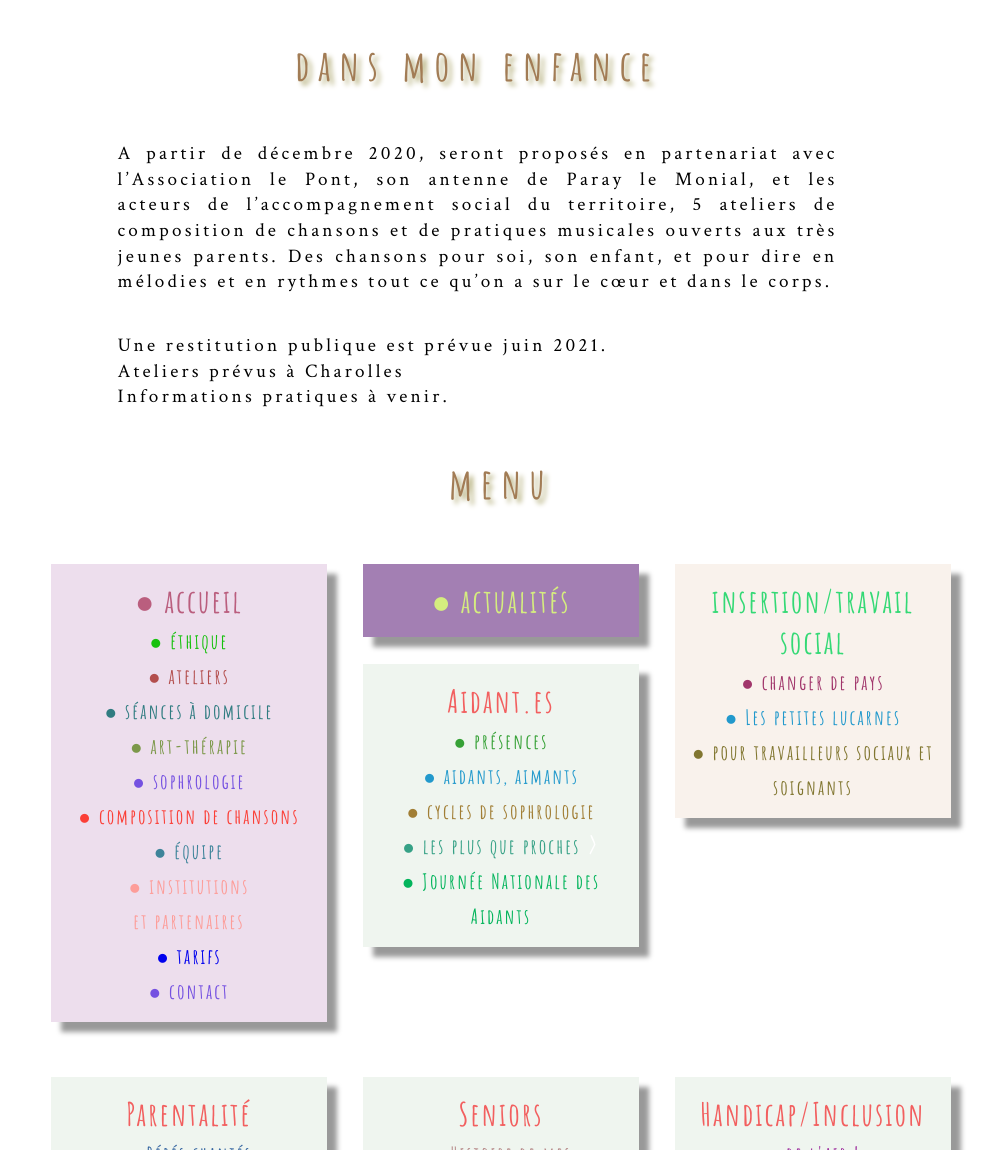
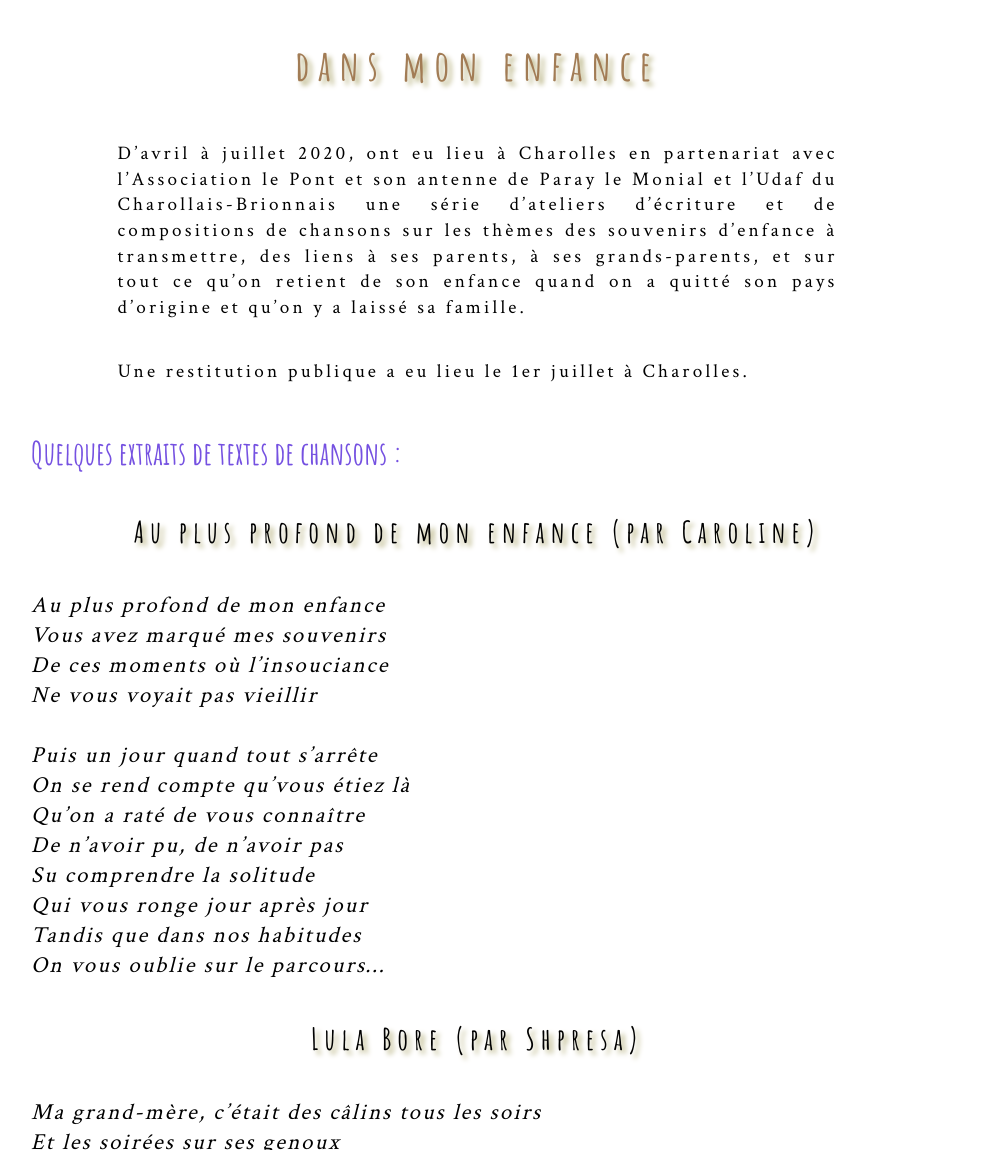
Before and after one commit to leshnik/revertouthaut, a Jekyll site: the page built from dans-mon-enfance.md, in a window 1280 px wide and 1400 px high. Shown: the part 250-1400 px from the top of the window, without its empty margins (139-1134 px from the left). Built offline with Jekyll 4.4.1, drawn with Linux system fonts in a browser that asks for light colours; some of the changed text lies outside the part shown.

```diff
--- a/dans-mon-enfance.md
+++ b/dans-mon-enfance.md
@@ -5,12 +5,115 @@
 ---
 
 <h1>dans mon enfance</h1>
-<p class="intro-text"> A partir de décembre 2020, seront proposés en partenariat avec l’Association le Pont, son antenne de Paray le Monial, et les acteurs de l’accompagnement social du territoire, 5 ateliers de composition de chansons et de pratiques musicales ouverts aux très jeunes parents. Des chansons pour soi, son enfant, et pour dire en mélodies et en rythmes tout ce qu’on a sur le cœur et dans le corps.
+<p class="intro-text"> D’avril à juillet 2020, ont eu lieu à Charolles en partenariat avec l’Association le Pont et son antenne de Paray le Monial et l’Udaf du Charollais-Brionnais une série d’ateliers d’écriture et de compositions de chansons sur les thèmes des souvenirs d’enfance à transmettre, des liens à ses parents, à ses grands-parents, et sur tout ce qu’on retient de son enfance quand on a quitté son pays d’origine et qu’on y a laissé sa famille.
 </p>
-<p class="intro-text">Une restitution publique est prévue juin 2021.<br>
+<p class="intro-text">Une restitution publique a eu lieu le 1er juillet à Charolles.
+</p>
+<h3 style="font-size:32px; color:#7551e1; text-align:left;">Quelques extraits de textes de chansons : </h3>
+<h4 style="color: black">Au plus profond de mon enfance (par Caroline)</h4>
+<cite style="line-height: 1.5rem;letter-spacing:.13rem;">Au plus profond de mon enfance<br>
+Vous avez marqué mes souvenirs<br>
+De ces moments où l’insouciance<br>
+Ne vous voyait pas vieillir<br>
+<br>
+Puis un jour quand tout s’arrête<br>
+On se rend compte qu’vous étiez là<br>
+Qu’on a raté de vous connaître<br>
+De n’avoir pu, de n’avoir pas<br>
+Su comprendre la solitude<br>
+Qui vous ronge jour après jour<br>
+Tandis que dans nos habitudes<br>
+On vous oublie sur le parcours...
+</cite>
 
-Ateliers prévus à Charolles<br>
+<h4 style="color: black">Lula Bore (par Shpresa)</h4>
+<cite style="line-height: 1.5rem;letter-spacing:.13rem;">
+Ma grand-mère, c’était des câlins tous les soirs<br>
+Et les soirées sur ses genoux<br>
+Et ma tête sur son sein<br>
+Elle me racontait des histoires un peu tristes<br>
+Mais elle m’a appris à apprécier les petites choses de la vie:<br>
+Le soleil qui brille<br>
+La pluie qui tombe<br>
+Les fleurs qui poussent <br>
+La Terre qui nous protège<br>
+Elle m’a appris à donner de l’amour maintenant<br>
+Dans le présent<br>
+Car elle disait que demain, c’est trop loin</cite>
 
-Informations pratiques à venir.
+<h4 style="color: black">Sortir de la cage (par Jaheda)</h4>
+<cite style="line-height: 1.5rem;letter-spacing:.13rem;">
+Sortir de la cage<br>
+Trouver la clé<br>
+Changer de pays<br>
+Pour respirer<br>
+Pouvoir m’exprimer<br>
+Pouvoir dire non<br>
+Arrêter de subir<br>
+Et m’échapper !<br>
+<br>
+Il y a des choses qui ne s’expriment pas. C’est dedans.<br>
+Une femme, elle a besoin de tendresse<br>
+Elle a besoin de mercis<br>
+Comment changer les nouvelles générations ?<br>
+Comment enlever les points d’interrogation ?<br>
+Changer de pays pour respirer<br>
+Et plus personne sur le dos pour me dire ce que j’ai à faire<br>
+Je veux que mes filles soient libres<br>
+Qu’elles choisissent leur vie<br>
+Et surtout leur mari</cite>
 
-</p>
+<!-- Slideshow container -->
+<div class="slideshow-container">
+
+  <!-- Full-width images with number and caption text -->
+<div class="mySlides">
+    <div class="numbertext">1 / 4</div>
+    <figure>
+      <img src="https://res.cloudinary.com/dnxcesebo/image/upload/f_auto,q_auto/v1630640804/whole-group1_yqxvc3.png">
+      <figcaption class="figCap"></figcaption>
+    </figure>
+</div>
+<div class="mySlides">
+    <div class="numbertext">2 / 4</div>
+    <figure>
+      <img src="https://res.cloudinary.com/dnxcesebo/image/upload/f_auto,q_auto/v1630640798/bachir_co_fshtl9.png">
+      <figcaption class="figCap"></figcaption>
+    </figure>
+</div>
+<div class="mySlides">
+    <div class="numbertext">3 / 4</div>
+    <figure>
+      <img src="https://res.cloudinary.com/dnxcesebo/image/upload/f_auto,q_auto/v1630640801/jaida_co_ctynk6.png">
+      <figcaption class="figCap"></figcaption>
+    </figure>
+</div>
+<div class="mySlides">
+    <div class="numbertext">4 / 4</div>
+    <figure>
+      <img src="https://res.cloudinary.com/dnxcesebo/image/upload/f_auto,q_auto/v1630640799/whole-group2_gra1k4.png">
+      <figcaption class="figCap"></figcaption>
+    </figure>
+</div>
+
+
+
+{% include next-prev-slide.html %}
+
+</div>
+<br>
+<script type="text/javascript" src="/js/slideshow.js"></script>
+
+<img src="https://res.cloudinary.com/dnxcesebo/image/upload/f_auto,q_auto/v1630642096/jsl-assemblage_w0mfsk.png">
+
+
+<p class="journal">Elles parlent à cœur ouvert, de leur vie, de leurs souffrances, de leurs espoirs… Dans des textes chantés ou slamés, ce jeudi après-midi dans la cour du centre de loisirs du Grand Charolais à Charolles.</p>
+
+<p class="journal">Leurs témoignages sont poignants, bouleversants même. Jahida, 45 ans, et Shpresa, 37 ans, ont choisi de quitter leur pays respectif, l’Algérie pour l’une, l’Albanie pour l’autre, il y a deux ans et demi environ.
+« Je ne veux pas que mes enfants subissent la même chose que moi »</p>
+
+<p class="journal">« J’ai fait ce choix pour l’avenir de mes enfants, raconte dans un français tout à fait maîtrisé Jahida, maman d’un garçon de 8 ans et de deux filles de 5 et 2 ans. Je suis venue en France pour soigner mon bébé (la cadette). Et, j’ai décidé de ne pas retourner au pays. Là-bas, on n’est pas libre », confie-t-elle. Jahida a travaillé 23 ans comme coiffeuse, « sans assurance ». </p>
+<div class="right-side-text">
+<cite>par Cécile Bouretal-Constant</cite><br>
+<a href="https://www.lejsl.com/culture-loisirs/2021/06/30/elles-ont-quitte-leur-pays-pour-l-avenir-de-leurs-enfants">●&nbsp;article de presse dans le JSL</a>
+</div>
```
